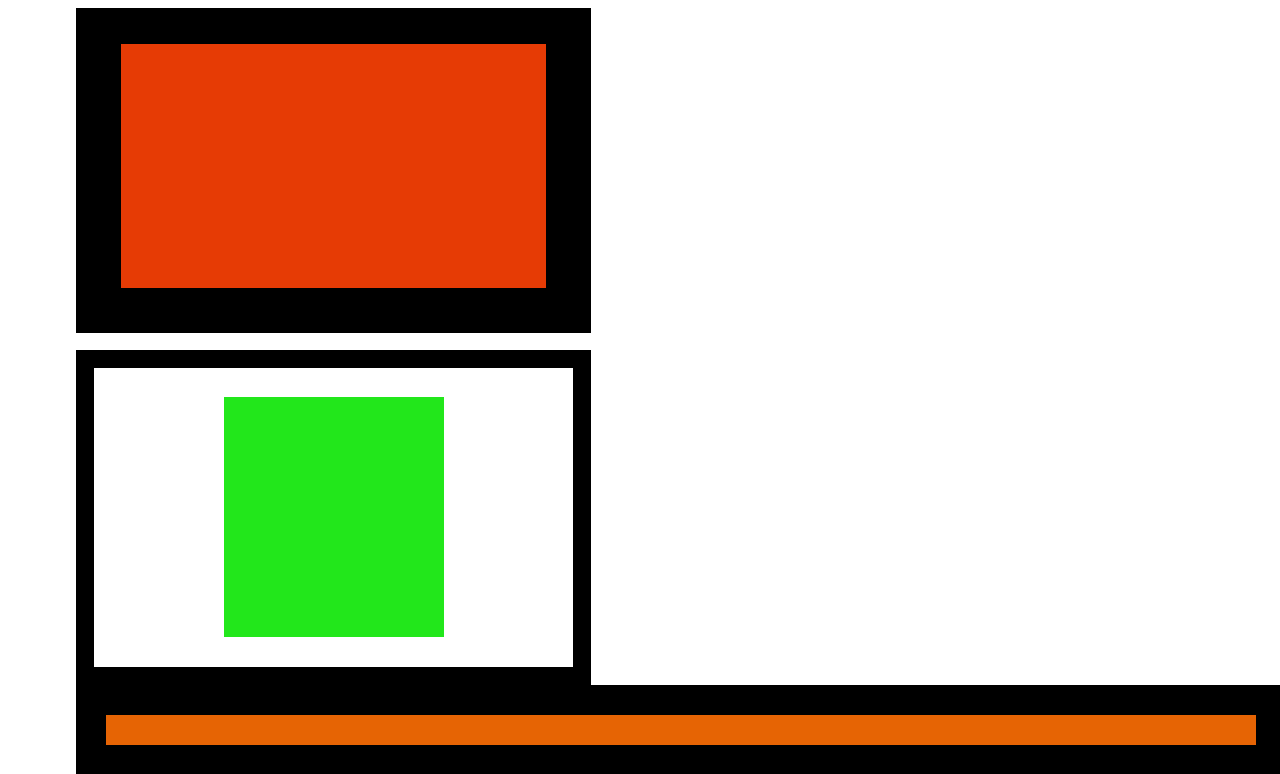
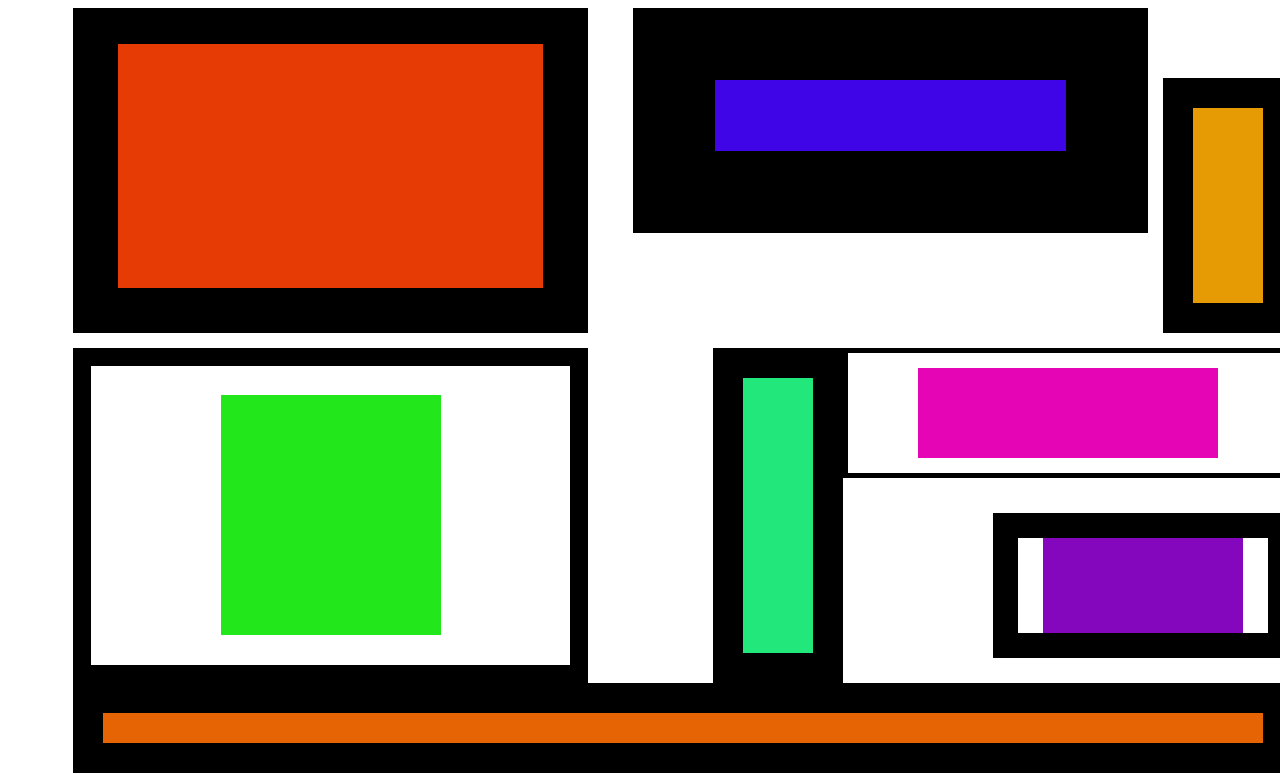
Before and after one commit to The-Marcy-Lab-School/abstract-art-lab, a plain HTML site: page student-submissions/enmanuel-delanuez/index.html in a window 1280 px wide. Shown: the top 774 px of the page. Drawn offline with Linux system fonts and the light colour scheme.

Commit message:
finished project

```diff
--- a/student-submissions/enmanuel-delanuez/index.html
+++ b/student-submissions/enmanuel-delanuez/index.html
@@ -9,27 +9,35 @@
 </head>
 <body>
     <main>
-     <div class='tomato'></div>
+        <div class='top_row'>
+            <div class='tomato'></div><!--
 
-     <div class='out_lime'>
-         <div class='lime'></div>
-     </div>
+         --><div class='royalblue'></div><!--
 
-     <div class='orange'></div>
+         --><div class='mustard'></div><!--
+        --></div><!--
 
-     <div class='royalblue'></div>
+        --><div class='bottom_row'><!--
+         --><div class='lime_container'>
+             <div class='out_lime'>
+             <div class='lime'></div>
+         </div></div><!--
 
-     <div class='mustard'></div>
+         --><div class='bottom_right'><!--
+             --><div class='teal'></div><!--
+             --><div class='purples'><!--
+                 --><div class='out_magenta'>
+                 <div class='magenta'></div>
+     </div><!--
+                 --><div class='out_purple'>
+                 <div class='purple'></div>
+     </div><!--
+             --></div><!--
+         --></div><!--
+        --></div><!--
 
-     <div class='teal'></div>
+        --><div class='orange'></div>
 
-     <div class='out_magenta'>
-         <div class='magenta'></div>
-     </div>
-
-     <div class='out_purple'>
-         <div class='purple'></div>
-     </div>
     </main>
 </body>
 </html>
--- a/student-submissions/enmanuel-delanuez/style.css
+++ b/student-submissions/enmanuel-delanuez/style.css
@@ -1,12 +1,20 @@
+body {
+    margin: 8 0;
+}
+
 main {
-    margin: 0 5.4%;
+    margin: 0 65px;
+}
+
+.top_row {
+    width: 1220px;
+    height: 340px;
 }
 
 .tomato {
     width: 515px;
     height: 325px;
     box-sizing: border-box;
-
     border-top: 36px;
     border-left: 45px;
     border-right: 45px;
@@ -15,6 +23,50 @@ main {
     border-color: black;
     background-color: #e63b05;
     margin-bottom: 17px;
+    margin-right: 5px;
+    display: inline-block;
+}
+
+.royalblue {
+    width: 515px;
+    height: 225px;
+    box-sizing: border-box;
+    border-left: 82px;
+    border-bottom: 82px;
+    border-right: 82px;
+    border-top: 72px;
+    border-style: solid;
+    border-color: black;
+    background-color: #3f05e7;
+    display: inline-block;
+    vertical-align: top;
+    margin-left: 40px;
+    margin-right: 15px;
+}
+
+.mustard {
+    width: 130px;
+    height: 255px;
+    box-sizing: border-box;
+    border: 30px solid black;
+    background-color: #e69b04;
+    display: inline-block;
+    margin: 0;
+    vertical-align: top;
+    margin-top: 70px;
+}
+
+.bottom_row {
+    width: 1220px;
+    height: 335px;
+}
+
+.lime_container {
+    width: 515px;
+    height: 335px;
+    margin: 0;
+    display: inline-block;
+    margin-right: 125px;
 }
 
 .out_lime {
@@ -23,6 +75,7 @@ main {
     box-sizing: border-box;
     background-color: white;
     border: 18px solid black;
+    display: inline-block;
 }
 
 .lime {
@@ -32,28 +85,10 @@ main {
     margin: 6% auto;
 }
 
-.orange {
-    width: 1210px;
-    height: 90px;
-    box-sizing: border-box;
-    background-color: #e66404;
-    border: 30px solid black;
-}
-
-.royalblue {
-    width: 515px;
-    height: 225px;
-    box-sizing: border-box;
-    border: 80px solid black;
-    background-color: #3f05e7;
-}
-
-.mustard {
-    width: 130px;
-    height: 255px;
-    box-sizing: border-box;
-    border: 30px solid black;
-    background-color: #e69b04;
+.bottom_right {
+    display: inline-block;
+    width: 580px;
+    height: 335px;
 }
 
 .teal {
@@ -62,6 +97,13 @@ main {
     box-sizing: border-box;
     border: 30px solid black;
     background-color: #22e77b;
+    display: inline-block;
+}
+
+.purples {
+    display: inline-block;
+    vertical-align: top;
+
 }
 
 .out_magenta {
@@ -70,6 +112,8 @@ main {
     box-sizing: border-box;
     background-color: white;
     border: 5px solid black;
+    margin-bottom: 35px;
+    vertical-align: top;
 }
 
 .magenta {
@@ -85,6 +129,9 @@ main {
     box-sizing: border-box;
     background-color: white;
     border: 25px solid black;
+    margin-left: 150px;
+    vertical-align: top;
+
 }
 
 .purple {
@@ -93,3 +140,12 @@ main {
     background-color: #8407bd;
     margin: 0 auto;
 }
+
+.orange {
+    width: 1220px;
+    height: 90px;
+    box-sizing: border-box;
+    background-color: #e66404;
+    border: 30px solid black;
+    margin-bottom: 35px;
+}
```
